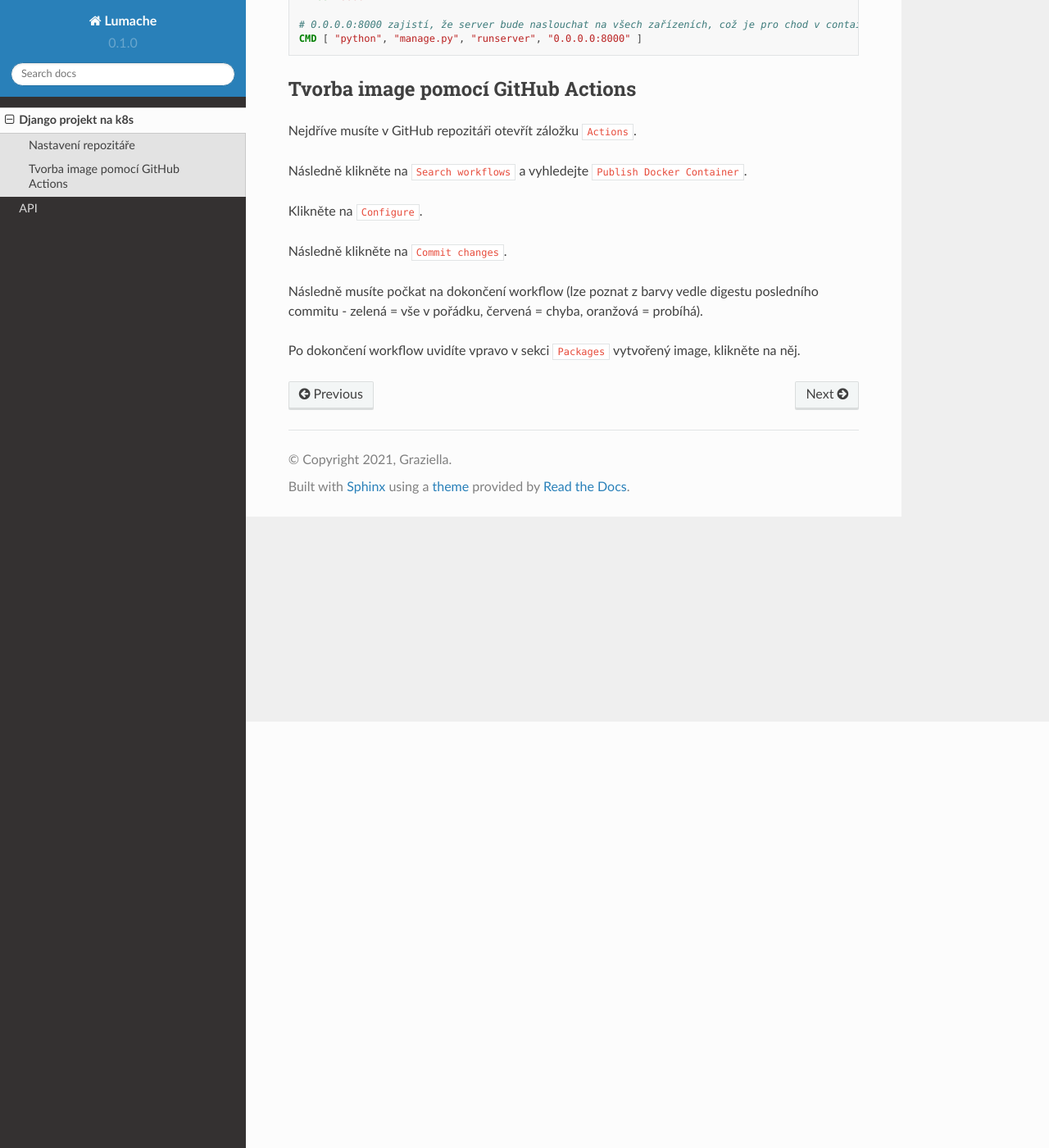
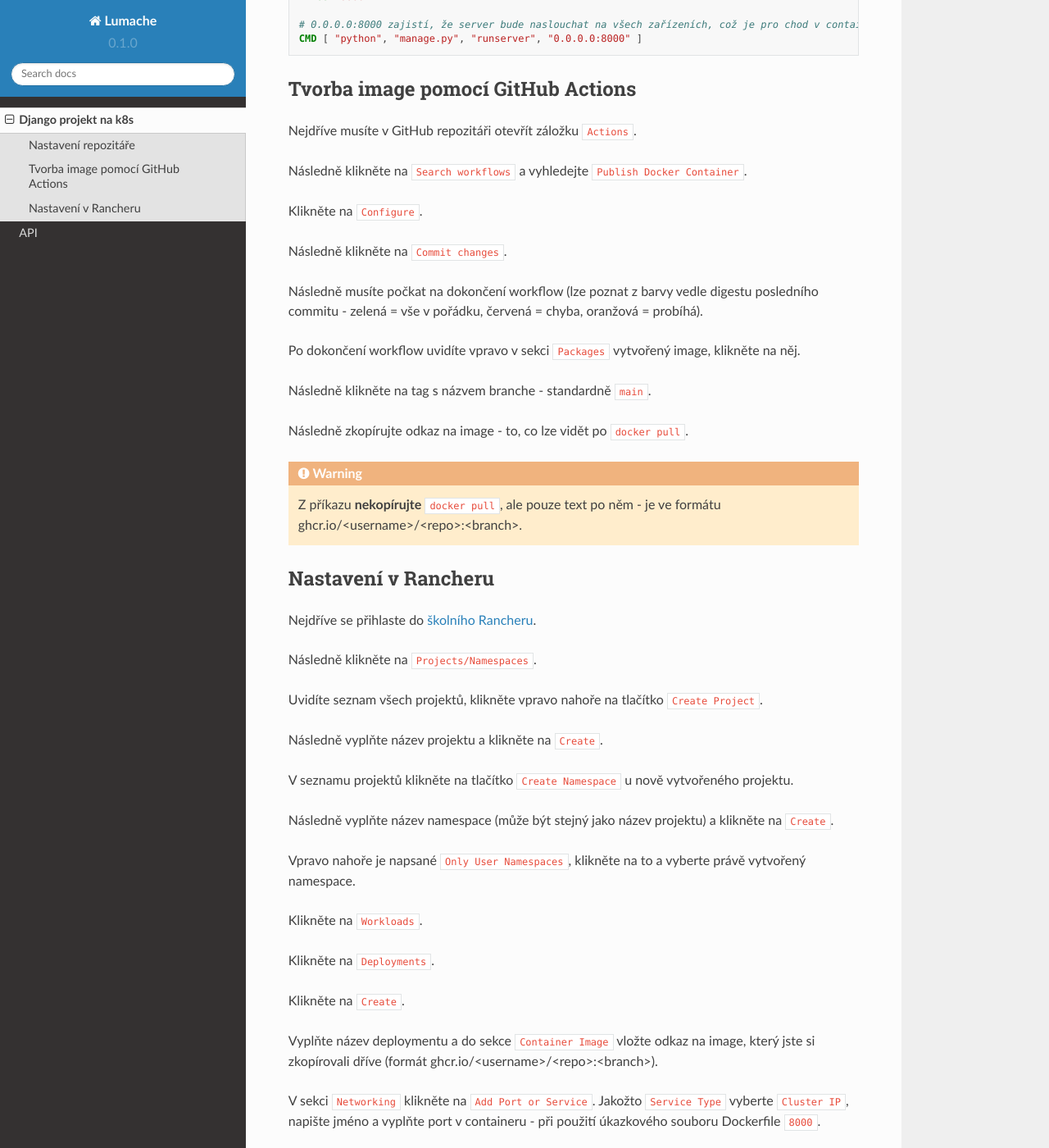
Before and after one commit to Jan1s2/school-k8s-doc, a Sphinx documentation site: the page built from docs/source/django.rst, in a window 1280 px wide and 1400 px high, scrolled down 520 px. Shown: the whole window at 82% size. Built offline with Sphinx 7.4.7 and the Read the Docs theme 2.0.0, drawn with Linux system fonts in a browser that asks for light colours; some of the changed text lies outside the part shown.

Commit message:
add new to django.rst

```diff
--- a/docs/source/django.rst
+++ b/docs/source/django.rst
@@ -44,3 +44,49 @@
 Následně musíte počkat na dokončení workflow (lze poznat z barvy vedle digestu posledního commitu - zelená = vše v pořádku, červená = chyba, oranžová = probíhá).
 
 Po dokončení workflow uvidíte vpravo v sekci ``Packages`` vytvořený image, klikněte na něj.
+
+Následně klikněte na tag s názvem branche - standardně ``main``.
+
+Následně zkopírujte odkaz na image - to, co lze vidět po ``docker pull``.
+
+.. warning::
+   Z příkazu **nekopírujte** ``docker pull``, ale pouze text po něm - je ve formátu ghcr.io/<username>/<repo>:<branch>.
+
+Nastavení v Rancheru
+--------------------
+
+Nejdříve se přihlaste do `školního Rancheru <https://rancher.kube.sspu-opava.cz>`_.
+
+Následně klikněte na ``Projects/Namespaces``.
+
+Uvidíte seznam všech projektů, klikněte vpravo nahoře na tlačítko ``Create Project``.
+
+Následně vyplňte název projektu a klikněte na ``Create``.
+
+V seznamu projektů klikněte na tlačítko ``Create Namespace`` u nově vytvořeného projektu.
+
+Následně vyplňte název namespace (může být stejný jako název projektu) a klikněte na ``Create``.
+
+Vpravo nahoře je napsané ``Only User Namespaces``, klikněte na to a vyberte právě vytvořený namespace.
+
+Klikněte na ``Workloads``.
+
+Klikněte na ``Deployments``.
+
+Klikněte na ``Create``.
+
+Vyplňte název deploymentu a do sekce ``Container Image`` vložte odkaz na image, který jste si zkopírovali dříve (formát ghcr.io/<username>/<repo>:<branch>).
+
+V sekci ``Networking`` klikněte na ``Add Port or Service``. Jakožto ``Service Type`` vyberte ``Cluster IP``, napište jméno a vyplňte port v containeru - při použití úkazkového souboru Dockerfile ``8000``.
+
+Klikněte na ``Create``.
+
+Klikněte na ``Service Discovery``.
+
+Klikněte na ``Ingresses`` a následně na tlačítko ``Create``.
+
+Vyplňte název a do ``Request Host`` dejte požadovanou URL - **musí** být ve formátu ``<cokoliv>.kube.sspu-opava.cz``. V sekci ``Path`` vyberte ``Prefix``, do ``Path`` napište ``/`` a v sekci ``Target Service`` vyberte Vámi vytvořenou službu, následně vyberte port.
+
+Nyní počkejte 2-5 minut na dokončení vytvoření Ingressu.
+
+Nyní můžete projekt naleznout na URL, kterou jste si zvolili.
```
